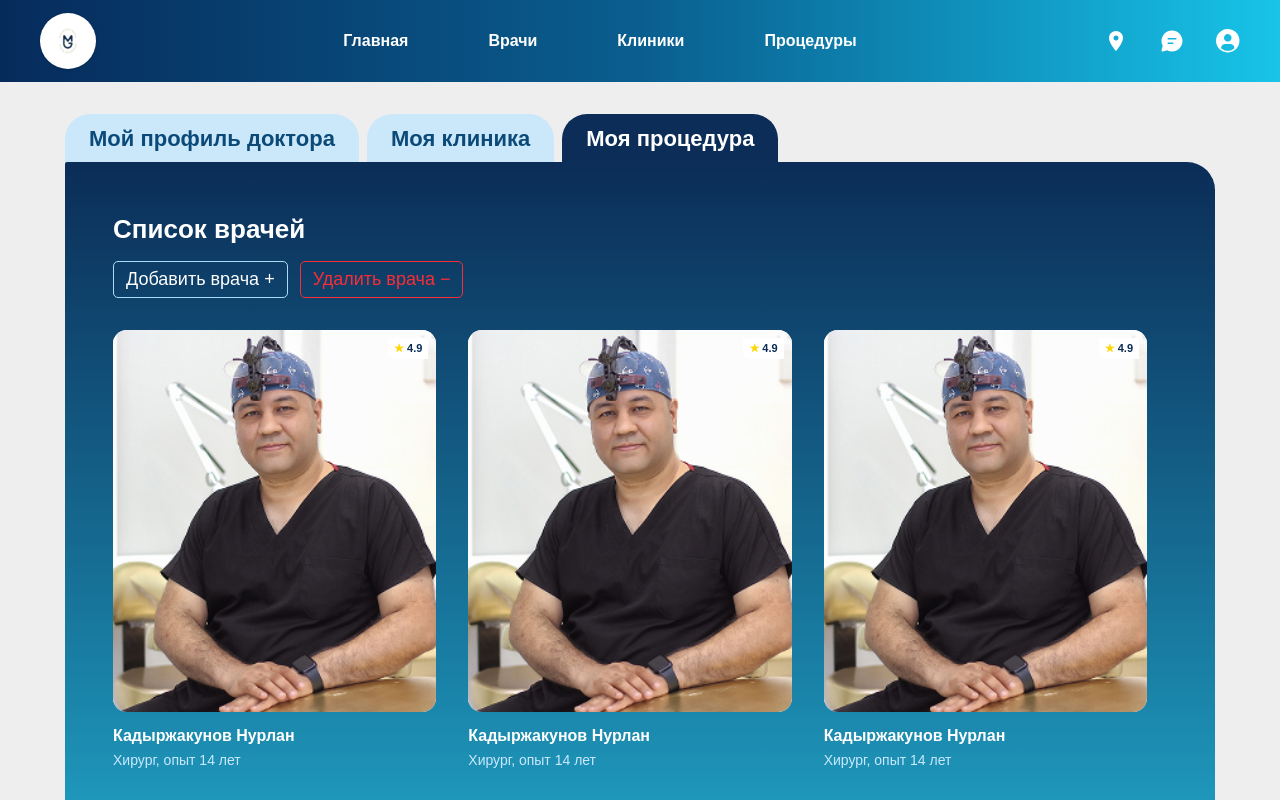
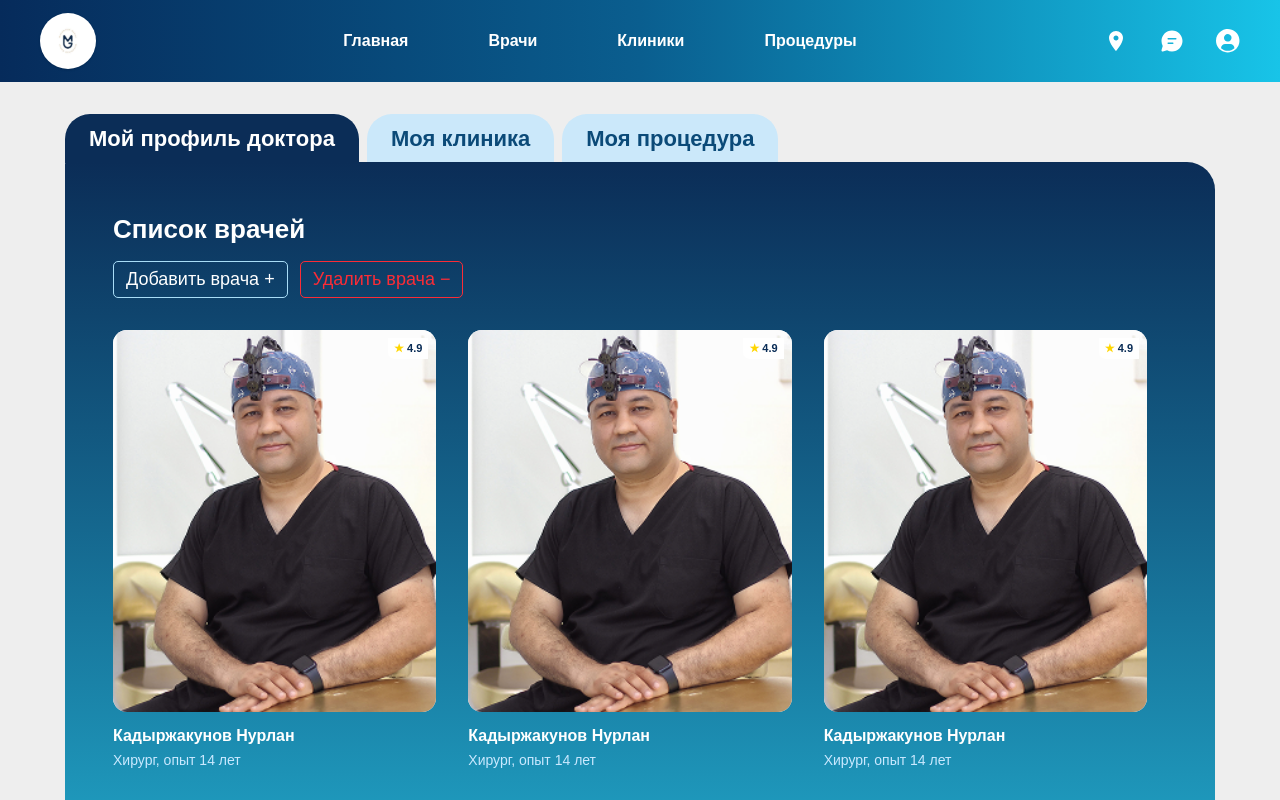
Before and after one commit to raimkulovbaiel1/imbir-next, a Next.js app: page /My-doctors in a window 1280 px wide. Shown: the top 800 px of the page. Built offline with nearby package versions, Linux system fonts and the light colour scheme.

Commit message:
refact to DortorTabs tets

```diff
--- a/src/features/procedure-tabs/ui/DoctorTabs.tsx
+++ b/src/features/procedure-tabs/ui/DoctorTabs.tsx
@@ -1,11 +1,11 @@
 "use client";
 
 import Link from "next/link";
-import { useState } from "react";
+import { usePathname } from "next/navigation";
 import clsx from "clsx";
 
 const DoctorTabs = () => {
-  const [activeTab, setActiveTab] = useState("procedures");
+  const pathname = usePathname() || "";
 
   const tabs = [
     {
@@ -26,45 +26,26 @@ const DoctorTabs = () => {
   ];
 
   return (
-    <div
-      className="
-        flex
-        gap-1
-        overflow-x-auto
-        scrollbar-hide
+    <div className="flex gap-1 overflow-x-auto scrollbar-hide sm:gap-2">
+      {tabs.map((tab) => {
+        const isActive =
+          pathname === tab.href || pathname.startsWith(`${tab.href}/`);
 
-        sm:gap-2
-      "
-    >
-      {tabs.map((tab) => (
+        return (
           <Link
             key={tab.id}
             href={tab.href}
-          onClick={() => setActiveTab(tab.id)}
             className={clsx(
-            `
-              shrink-0
-              whitespace-nowrap
-              rounded-t-[14px]
-              px-3
-              py-2
-              text-[11px]
-              font-bold
-              transition
-
-              sm:rounded-t-[25px]
-              sm:px-6
-              sm:py-2
-              sm:text-[22px]
-            `,
-            activeTab === tab.id
+              "shrink-0 whitespace-nowrap rounded-t-[14px] px-3 py-2 text-[11px] font-bold transition sm:rounded-t-[25px] sm:px-6 sm:py-2 sm:text-[22px]",
+              isActive
                 ? "bg-[#0B2D57] text-white"
                 : "bg-[#CBE8FA] text-[#0B4A78]"
             )}
           >
             {tab.label}
           </Link>
-      ))}
+        );
+      })}
     </div>
   );
 };
```
Lines whose indentation alone changed are shown as unchanged.
